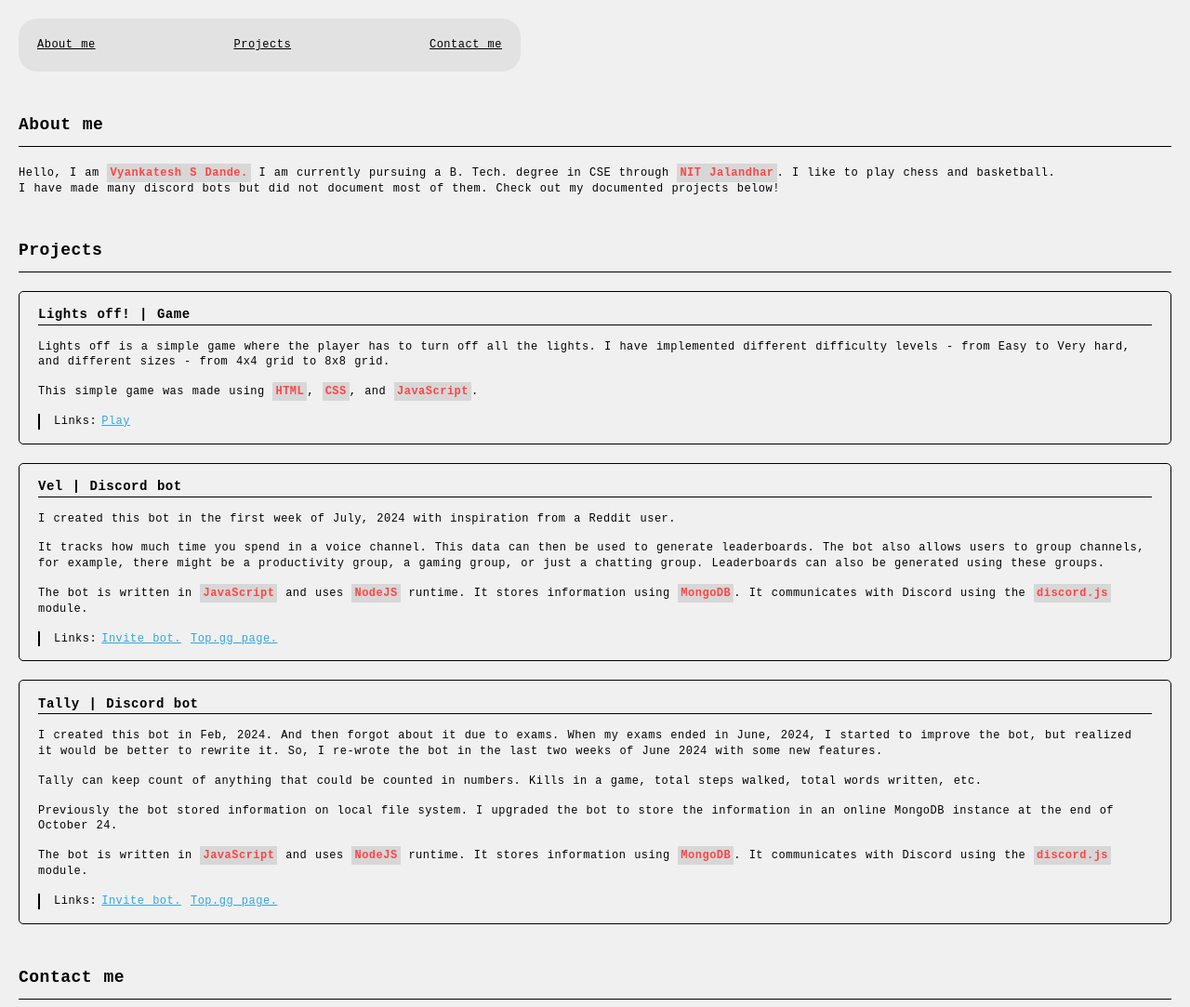
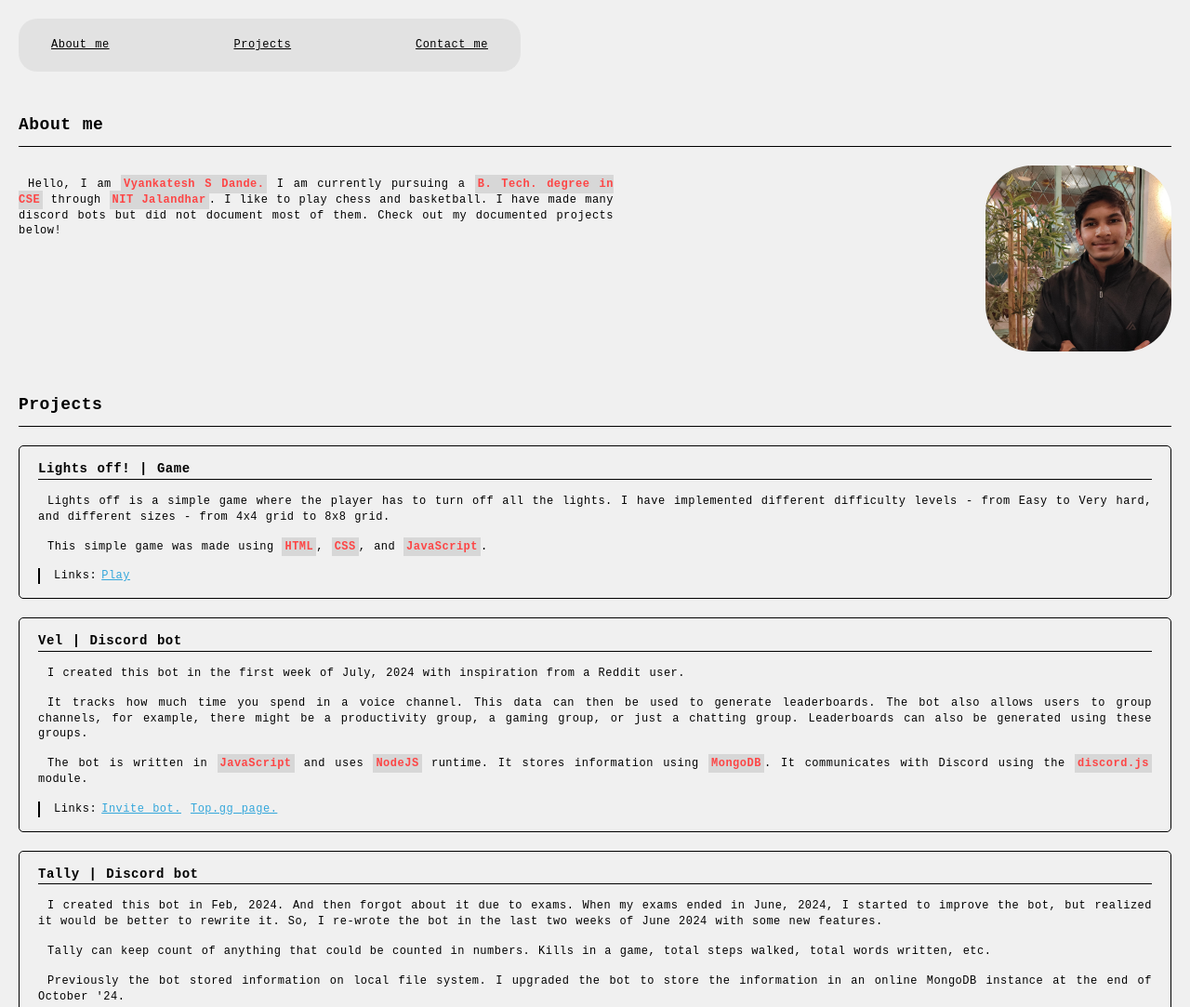
Before and after one commit to vyduck/homepage-v1, a plain HTML site: page index.html in a window 1280 px wide. Shown: the top 1083 px of the page at 93% size. Drawn offline with Linux system fonts and the light colour scheme.

Commit message:
Added image and changed CSS usage

```diff
--- /dev/null
+++ b/css/aboutme.css
@@ -0,0 +1,60 @@
+#pfp {
+    width: 25vh;
+    max-width: 200px;
+    height: 25vh;
+    max-height: 200px;
+    border-radius: 50px;
+}
+
+.project {
+    padding: 0.1px 20px;
+    margin-bottom: 20px;
+
+    border: 1px solid black;
+    border-radius: 5px;
+}
+
+.project>* {
+    margin: 15px 0px;
+}
+
+.project-title {
+    border-bottom: solid black 1px;
+}
+
+.project-links::-webkit-scrollbar,
+.skills::-webkit-scrollbar {
+    display: none;
+}
+
+.project-links {
+    padding-left: 15px;
+
+    display: flex;
+    flex-direction: row;
+    overflow: auto;
+
+    border-left: solid black 2px;
+
+    text-wrap: nowrap;
+
+    -ms-overflow-style: none;
+    scrollbar-width: none;
+}
+
+.project-link {
+    min-width: fit-content;
+
+    margin: 0px 5px;
+}
+
+#about-me > div {
+    display: flex;
+    flex-direction: row-reverse;
+    justify-content: space-between;
+}
+
+#about-me > div > p {
+    max-width: 50vw;
+    text-align: justify;
+}
--- a/style.css
+++ b/css/base.css
@@ -12,6 +12,11 @@ body {
     line-height: 1.4;
     letter-spacing: 0.5px;
     word-spacing: 1px;
+    text-align: justify;
+}
+
+p {
+    text-indent: 10px;
 }
 
 nav {
@@ -29,6 +34,7 @@ nav {
 
 nav>a:any-link {
     color: black;
+    margin: 0px 15px;
 }
 
 main {
@@ -64,45 +70,3 @@ a:any-link {
 a:active {
     color: rgb(47, 145, 190);
 }
-
-.project {
-    padding: 0.1px 20px;
-    margin-bottom: 20px;
-
-    border: 1px solid black;
-    border-radius: 5px;
-}
-
-.project>* {
-    margin: 15px 0px;
-}
-
-.project-title {
-    border-bottom: solid black 1px;
-}
-
-.project-links::-webkit-scrollbar,
-.skills::-webkit-scrollbar {
-    display: none;
-}
-
-.project-links {
-    padding-left: 15px;
-
-    display: flex;
-    flex-direction: row;
-    overflow: auto;
-
-    border-left: solid black 2px;
-
-    text-wrap: nowrap;
-
-    -ms-overflow-style: none;
-    scrollbar-width: none;
-}
-
-.project-link {
-    min-width: fit-content;
-
-    margin: 0px 5px;
-}
--- a/index.html
+++ b/index.html
@@ -7,7 +7,8 @@
 
     <title>About Vyankatesh</title>
 
-    <link rel="stylesheet" href="/style.css">
+    <link rel="stylesheet" href="/css/base.css">
+    <link rel="stylesheet" href="/css/aboutme.css">
 </head>
 
 <body>
@@ -21,9 +22,14 @@
             <h2 class="section-title">
                 About me
             </h2>
-            Hello, I am <span class="imp">Vyankatesh S Dande.</span> I am currently pursuing a B. Tech. degree in CSE
-            through <span class="imp">NIT Jalandhar</span>. I like to play chess and basketball. <br> I have made many discord bots but did not
-            document most of them. Check out my documented projects below!
+            <div>
+                <img id="pfp" src="/assets/images/pfp.jpg" alt="Image of Vyankatesh"/>
+                <p>
+                    Hello, I am <span class="imp">Vyankatesh S Dande.</span> I am currently pursuing a <span class="imp">B. Tech. degree in CSE</span>
+                    through <span class="imp">NIT Jalandhar</span>. I like to play chess and basketball. I have made many discord bots but did not
+                    document most of them. Check out my documented projects below!
+                </p>
+            </div>
         </section>
         <section id="projects">
             <h2 class="section-title">
@@ -83,7 +89,7 @@
                 </p>
                 <p>
                     Previously the bot stored information on local file system. I upgraded the bot to store the
-                    information in an online MongoDB instance at the end of October 24.
+                    information in an online MongoDB instance at the end of October '24.
                 </p>
                 <p class="project-description">
                     The bot is written in <span class="imp">JavaScript</span> and uses <span class="imp">NodeJS</span>
```
Also changed, not shown: css/lights-off.css (added, +49 -0 lines), assets/images/pfp.jpg (added).
